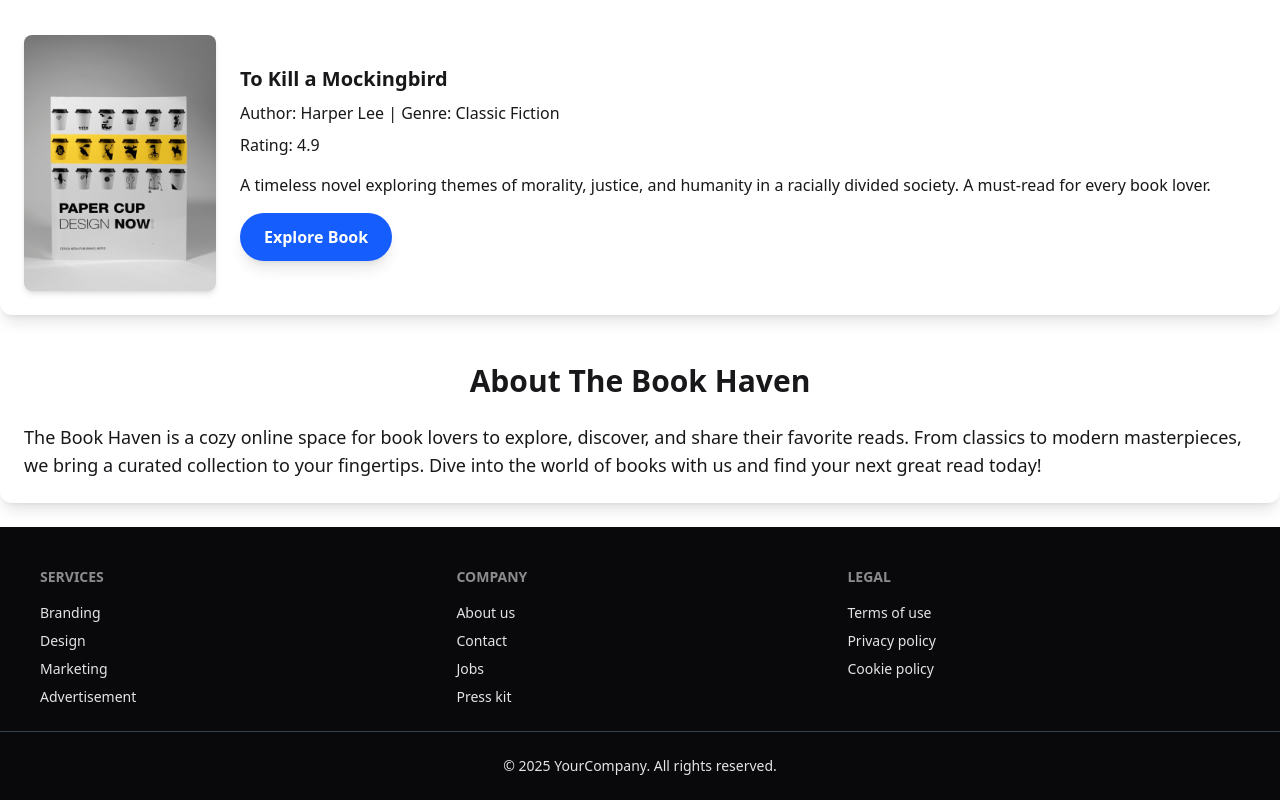
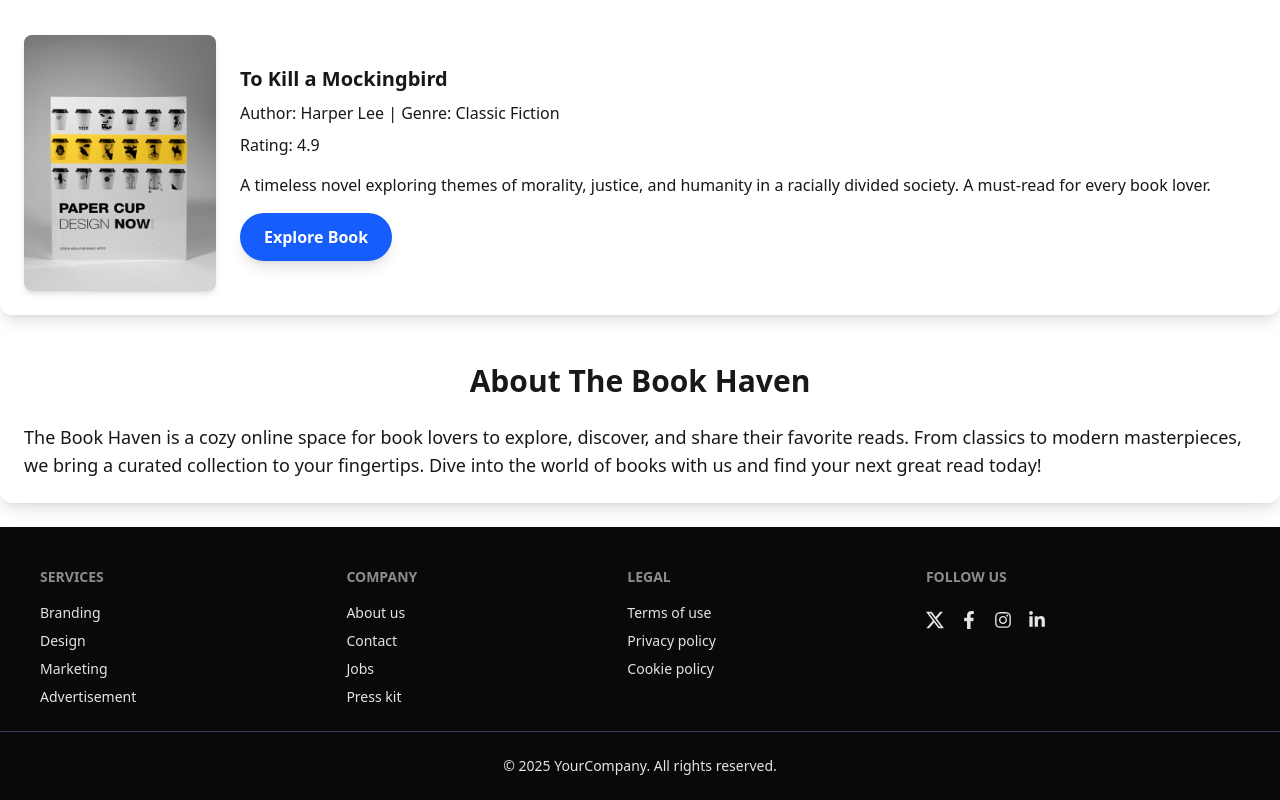
Before and after one commit to fd-Martin/book-heaven-client, a React (Vite) app: page / in a window 1280 px wide. Shown: the part 705-1505 px from the top of the page. Built offline with nearby package versions, Linux system fonts and the light colour scheme; no server answers.

Commit message:
issue fix

```diff
--- a/src/Components/Footer/Footer.jsx
+++ b/src/Components/Footer/Footer.jsx
@@ -1,4 +1,49 @@
+// import React from "react";
+
+// const Footer = () => {
+//   const currentYear = new Date().getFullYear();
+
+//   return (
+//     <footer className="bg-neutral text-neutral-content pt-10 max-w-7xl mx-auto w-full">
+//       <div className="footer sm:footer-horizontal px-10">
+//         <nav>
+//           <h6 className="footer-title">Services</h6>
+//           <a className="link link-hover">Branding</a>
+//           <a className="link link-hover">Design</a>
+//           <a className="link link-hover">Marketing</a>
+//           <a className="link link-hover">Advertisement</a>
+//         </nav>
+
+//         <nav>
+//           <h6 className="footer-title">Company</h6>
+//           <a className="link link-hover">About us</a>
+//           <a className="link link-hover">Contact</a>
+//           <a className="link link-hover">Jobs</a>
+//           <a className="link link-hover">Press kit</a>
+//         </nav>
+
+//         <nav>
+//           <h6 className="footer-title">Legal</h6>
+//           <a className="link link-hover">Terms of use</a>
+//           <a className="link link-hover">Privacy policy</a>
+//           <a className="link link-hover">Cookie policy</a>
+//         </nav>
+//       </div>
+
+//       {/* Copyright Section */}
+//       <div className="text-center text-sm py-6 border-t border-gray-700 mt-6">
+//         &copy; {currentYear} YourCompany. All rights reserved.
+//       </div>
+//     </footer>
+//   );
+// };
+
+// export default Footer;
+
+
 import React from "react";
+import { FaFacebookF, FaInstagram, FaLinkedinIn } from "react-icons/fa";
+import { SiX } from "react-icons/si"; // New X logo
 
 const Footer = () => {
   const currentYear = new Date().getFullYear();
@@ -28,6 +73,45 @@ const Footer = () => {
           <a className="link link-hover">Privacy policy</a>
           <a className="link link-hover">Cookie policy</a>
         </nav>
+
+        {/* Social Media */}
+        <div>
+          <h6 className="footer-title">Follow Us</h6>
+          <div className="flex gap-4 mt-2 text-lg">
+            <a
+              href="https://x.com/yourprofile"
+              target="_blank"
+              rel="noopener noreferrer"
+              className="hover:text-blue-500 transition-colors"
+            >
+              <SiX />
+            </a>
+            <a
+              href="https://facebook.com/yourprofile"
+              target="_blank"
+              rel="noopener noreferrer"
+              className="hover:text-blue-600 transition-colors"
+            >
+              <FaFacebookF />
+            </a>
+            <a
+              href="https://instagram.com/yourprofile"
+              target="_blank"
+              rel="noopener noreferrer"
+              className="hover:text-pink-500 transition-colors"
+            >
+              <FaInstagram />
+            </a>
+            <a
+              href="https://linkedin.com/in/yourprofile"
+              target="_blank"
+              rel="noopener noreferrer"
+              className="hover:text-blue-700 transition-colors"
+            >
+              <FaLinkedinIn />
+            </a>
+          </div>
+        </div>
       </div>
 
       {/* Copyright Section */}
```
